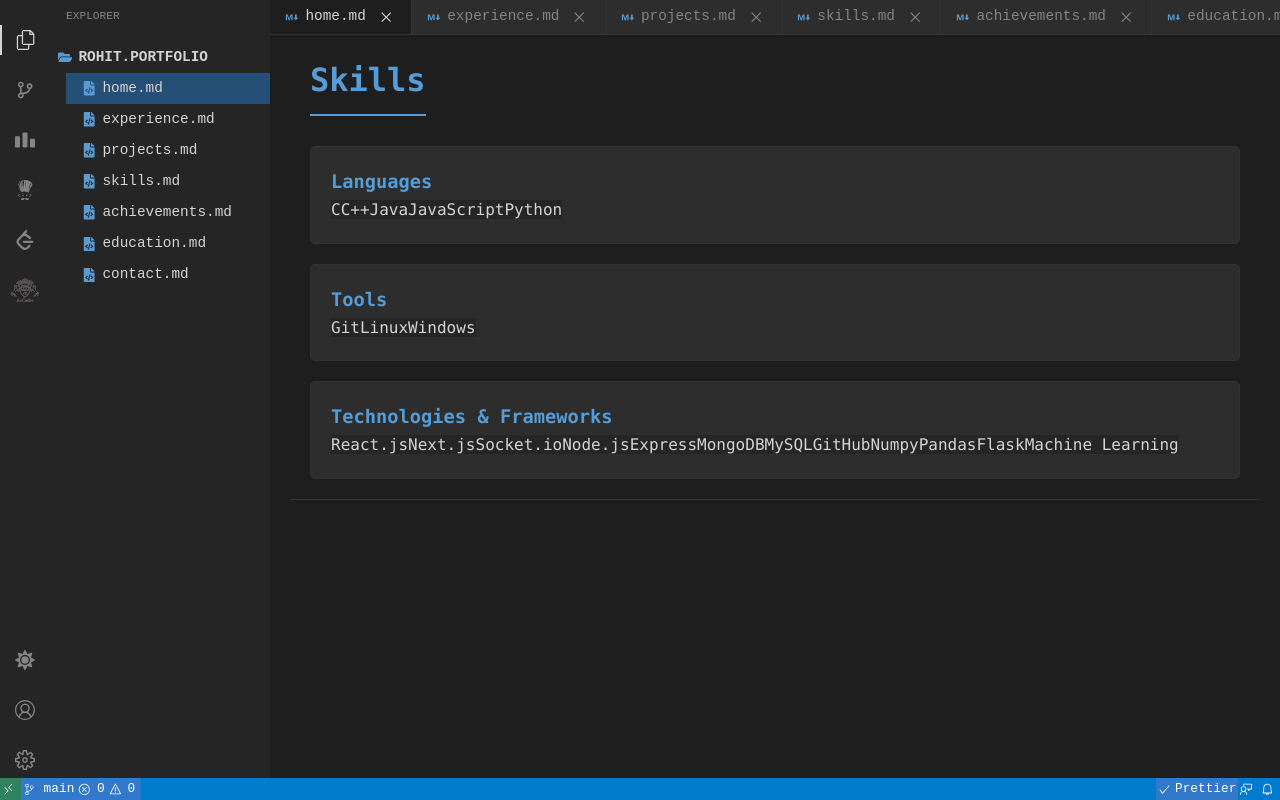
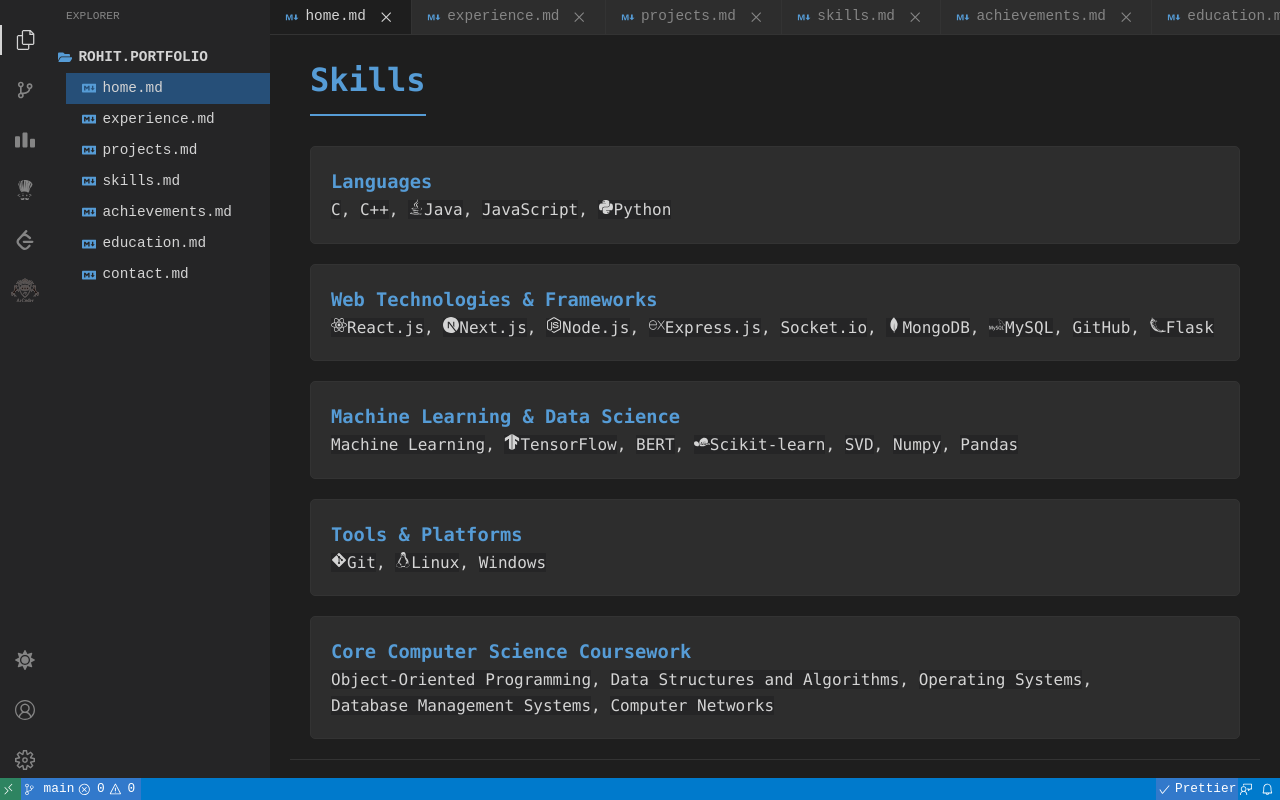
Before and after one commit to manirht/my-portfolio, a React (Vite) app: page /skills in a window 1280 px wide. Built offline with nearby package versions, Linux system fonts and the light colour scheme.

Commit message:
all is well

```diff
--- a/src/components/layout/AppTree.jsx
+++ b/src/components/layout/AppTree.jsx
@@ -1,5 +1,5 @@
 import React, { useState } from 'react';
-import { FaFolder, FaFolderOpen, FaFileCode } from 'react-icons/fa';
+import { FaFolder, FaFolderOpen, FaFileCode , FaMarkdown} from 'react-icons/fa';
 import { useNavigate } from 'react-router-dom';
 
 export default function AppTree({
@@ -52,7 +52,7 @@
               className={`tree-item ${selectedIndex === page.index ? 'active' : ''}`}
               onClick={() => handlePageClick(page)}
             >
-              <FaFileCode className="file-icon" />
+              <FaMarkdown className="file-icon" />
               <span>{page.name}</span>
             </div>
           ))}
--- a/src/components/pages/Education.jsx
+++ b/src/components/pages/Education.jsx
@@ -7,12 +7,14 @@
       degree: "Bachelor of Technology in Computer Science",
       period: "November 2022 - June 2026",
       gpa: "GPA: 8.32/10",
+      description: "My journey at IIIT Lucknow is where I'm deeply exploring the core principles of computer science, transforming complex theoretical knowledge into practical, impactful solutions. This program is shaping me into a versatile developer and a meticulous problem-solver, ready to tackle the challenges of the digital world.",
       coursework: [
         "Object-Oriented Programming",
         "Data Structures and Algorithms",
-        "Operating System",
-        "Database Management System",
-        "Computer Networks"
+        "Operating Systems",
+        "Database Management Systems",
+        "Computer Networks","Discrete Mathematics",
+        "Software Engineering"
       ]
     }
   ];
@@ -36,20 +38,29 @@
                 <span style={{ color: 'var(--vs-green)' }}>{edu.gpa}</span>
               </div>
 
+
+              {edu.description && <p className="mb-5">{edu.description}</p>}
+
               <div className="mt-5">
-                <h4 className="text-lg mb-3" style={{ color: 'var(--accent-primary)' }}>Coursework:</h4>
-                <div className="flex flex-wrap gap-3">
+                <h4 className="text-lg mb-3" style={{ color: 'var(--accent-primary)' }}>Foundational Coursework:</h4>
+                <div className="flex flex-wrap gap-x-2 gap-y-3">
                   {edu.coursework.map((course, idx) => (
+                    <React.Fragment key={idx}>
                       <span
-                      key={idx}
                         className="px-3 py-1 rounded-md text-sm"
                         style={{
                           backgroundColor: 'var(--bg-secondary)',
-                        color: 'var(--text-primary)'
+                          color: 'var(--text-primary)',
+                          whiteSpace: 'nowrap'
                         }}
                       >
                         {course}
                       </span>
+
+                      {idx < edu.coursework.length - 1 && (
+                        <span style={{ color: 'var(--text-primary)' }}>, </span>
+                      )}
+                    </React.Fragment>
                   ))}
                 </div>
               </div>
--- a/src/components/pages/Experience.jsx
+++ b/src/components/pages/Experience.jsx
@@ -3,12 +3,23 @@
 export default function Experience() {
   const experiences = [
     {
+      company: "Indian Institute of Information Technology, Lucknow (IIIT Lucknow)",
+      role: "Undergraduate Research Intern",
+      period: "January 2025 - June 2025",
+      achievements: [
+        "Co-authored and developed a novel 3D localization framework for Wireless Sensor Networks (WSNs) under dynamic, noisy, and humid environmental conditions, addressing critical challenges in accurate 3D localization.",
+        "Pioneered a sophisticated multi-stage denoising pipeline, integrating sequential median and 1-D Kalman filtering, followed by humidity-augmented Singular Value Decomposition (SVD) to robustly process RSSI signals and enhance signal quality.",
+        "Implemented a hybrid two-stage localization process, leveraging multi-hop Weighted Least Squares (WLS) for initial estimates, significantly refined by an adapted Marine Predator Algorithm (MPA) to minimize weighted range-error in 3D space.",
+        "Conducted extensive simulations and benchmarked the framework against established baselines (DML, iterative trilateration, and contemporary schemes), consistently demonstrating MPA's superiority by achieving a significant reduction in mean localization error and maintaining sub-10 meter average error in dense 3D deployments."
+      ]
+    },
+    {
       company: "Zidio (Remote)",
       role: "Software Development Intern",
       period: "December 2023 - March 2024",
       achievements: [
-        "Co-engineered 10+ responsive web projects alongside designers, contributing to UI/LIX and frontend integration",
-        "Built and maintained over 3 full-stack websites from scratch, both independently and collaboratively"
+        "Co-engineered and deployed 10+ responsive web projects, collaborating closely with designers to ensure seamless UI/UX integration and pixel-perfect front-end implementation.",
+        "Architected and maintained 3+ full-stack web applications from concept to deployment, demonstrating proficiency in both independent development and collaborative team environments."
       ]
     }
   ];
--- a/src/components/pages/Projects.jsx
+++ b/src/components/pages/Projects.jsx
@@ -6,7 +6,7 @@
       title: "RoadIntel",
       date: "July 2024",
       description: "Deep Learning Traffic Signs Classification",
-      technologies: ["Deep Learning", "OpenCV", "NumPy", "scikit", "matplotlib", "TensorFlow"],
+      technologies: ["Deep Learning,", " OpenCV,", " NumPy,", " scikit,", " matplotlib,", " TensorFlow"],
       achievements: [
         "Developed and fine-tuned a deep learning CV model for real-time traffic signs classification, achieving a 25% reduction in misclassification errors",
         "Attained a 98% accuracy rate, boosting traffic management efficiency by 40%",
@@ -17,7 +17,7 @@
       title: "ChatterBox",
       date: "April 2024",
       description: "Stay in sync. Speak in real time",
-      technologies: ["Socket.IO", "NodeJS", "ExpressJS", "JavaScript", "MongoDB", "ReactJS"],
+      technologies: ["Socket.IO,", " NodeJS,", " ExpressJS,", " JavaScript,", " MongoDB,", " ReactJS"],
       achievements: [
         "Collaborated with a 2-person team to design and develop a full-stack chat platform enabling seamless real-time communication",
         "Designed and deployed RESTful APIs for user authentication, message handling, and chatroom management"
@@ -27,7 +27,7 @@
       title: "Journey Quest",
       date: "December 2023",
       description: "Book. Explore. Repeat",
-      technologies: ["JavaScript", "ReactJS", "NodeJS", "ExpressJS", "MongoDB"],
+      technologies: ["JavaScript,", " ReactJS,", " NodeJS,", " ExpressJS,", " MongoDB"],
       achievements: [
         "Built and scaled a full-stack tour booking platform with end-to-end RESTful integration",
         "Architected and deployed RESTful APIs to fetch, filter, and manage tour packages"
--- a/src/components/pages/Skills.jsx
+++ b/src/components/pages/Skills.jsx
@@ -1,4 +1,11 @@
 import React from 'react';
+// IMPORTANT: You will need to install react-icons if you haven't already: npm install react-icons
+// Then, import the specific icon components you need from their respective packages.
+// Examples are provided below. You'll need to expand this list for all your skills.
+import { FaReact, FaNodeJs, FaPython, FaGitAlt, FaLinux, FaJava, FaDatabase } from 'react-icons/fa';
+import { SiNextdotjs, SiMongodb, SiMysql, SiTensorflow, SiScikitlearn, SiExpress, SiFlask } from 'react-icons/si';
+// Add more imports from other react-icons sub-libraries (e.g., fi, md, io) if needed for other icons.
+
 
 export default function Skills() {
   const skillCategories = [
@@ -7,41 +14,89 @@
       items: ["C", "C++", "Java", "JavaScript", "Python"]
     },
     {
-      title: "Tools",
+      title: "Web Technologies & Frameworks",
+      items: [
+        "React.js", "Next.js", "Node.js", "Express.js",
+        "Socket.io", "MongoDB", "MySQL", "GitHub", "Flask"
+      ]
+    },
+    {
+      title: "Machine Learning & Data Science",
+      items: [
+        "Machine Learning",
+        "TensorFlow", "BERT", "Scikit-learn", "SVD",
+        "Numpy", "Pandas"
+      ]
+    },
+    {
+      title: "Tools & Platforms",
       items: ["Git", "Linux", "Windows"]
     },
     {
-      title: "Technologies & Frameworks",
+      title: "Core Computer Science Coursework",
       items: [
-        "React.js", "Next.js", "Socket.io", "Node.js", "Express",
-        "MongoDB", "MySQL", "GitHub", "Numpy", "Pandas",
-        "Flask", "Machine Learning"
+        "Object-Oriented Programming", "Data Structures and Algorithms",
+        "Operating Systems", "Database Management Systems", "Computer Networks"
       ]
     }
   ];
+
+  // Helper function to get an icon component based on the skill name.
+  // YOU MUST EXPAND THIS SWITCH STATEMENT to include all the skills
+  // for which you want to display an icon.
+  const getSkillIcon = (skillName) => {
+    switch (skillName) {
+      case 'React.js': return <FaReact />;
+      case 'Node.js': return <FaNodeJs />;
+      case 'Python': return <FaPython />;
+      case 'Git': return <FaGitAlt />;
+      case 'Linux': return <FaLinux />;
+      case 'Java': return <FaJava />;
+      case 'MongoDB': return <SiMongodb />;
+      case 'MySQL': return <SiMysql />;
+      case 'TensorFlow': return <SiTensorflow />;
+      case 'Scikit-learn': return <SiScikitlearn />;
+      case 'Next.js': return <SiNextdotjs />;
+      case 'Express.js': return <SiExpress />;
+      case 'Flask': return <SiFlask />;
+      // Add more cases here for other skills as you add their icon imports.
+      default: return null; // Returns nothing if no specific icon is defined for the skill
+    }
+  };
 
   return (
     <section id="skills" className="section">
       <div className="container">
         <h2 className="section-title">Skills</h2>
 
-        <div className="grid grid-cols-1 md:grid-cols-3 gap-8 mt-10">
+        <div className="grid grid-cols-1 md:grid-cols-2 lg:grid-cols-3 gap-8 mt-10">
           {skillCategories.map((category, index) => (
             <div key={index} className="project-card">
               <h3 className="text-xl mb-4" style={{ color: 'var(--accent-primary)' }}>{category.title}</h3>
-              <div className="flex flex-wrap gap-3">
+              <div className="flex flex-wrap gap-x-2 gap-y-3"> {/* Adjusted gap-x for tighter horizontal spacing when using commas */}
                 {category.items.map((skill, idx) => (
+                  <React.Fragment key={idx}> {/* Use React.Fragment to group the span and the comma */}
                     <span
-                    key={idx}
                       className="px-4 py-2 rounded-md text-sm flex items-center"
                       style={{
                         backgroundColor: 'var(--bg-secondary)',
-                      color: 'var(--text-primary)'
+                        color: 'var(--text-primary)',
+                        whiteSpace: 'nowrap'
                       }}
                     >
-                    <span className="w-2 h-2 rounded-full mr-2" style={{ backgroundColor: 'var(--accent-primary)' }}></span>
+                      {/* Render the icon if available, followed by a small margin */}
+                      {getSkillIcon(skill) && <span className="mr-2">{getSkillIcon(skill)}</span>}
+
+                      {/* Your existing dot. Consider removing this if you're happy with the icons only */}
+                      {!getSkillIcon(skill) && <span className="w-2 h-2 rounded-full mr-2" style={{ backgroundColor: 'var(--accent-primary)' }}></span>}
+
                       {skill}
                     </span>
+                    {/* Conditionally render a comma and a space after each item except the last one */}
+                    {idx < category.items.length - 1 && (
+                      <span style={{ color: 'var(--text-primary)' }}>,</span>
+                    )}
+                  </React.Fragment>
                 ))}
               </div>
             </div>
--- a/src/index.css
+++ b/src/index.css
@@ -282,7 +282,7 @@
   background: var(--bg-tertiary);
   border-radius: 5px;
   padding: 20px;
-  margin: 20px 0;
+  margin: 0px 0;
   overflow-x: auto;
   font-family: 'Fira Code', monospace;
   font-size: 0.9rem;
```
Also changed, not shown: src/components/pages/Achievements.jsx (+15 -12 lines). Lines whose indentation alone changed are shown as unchanged.
